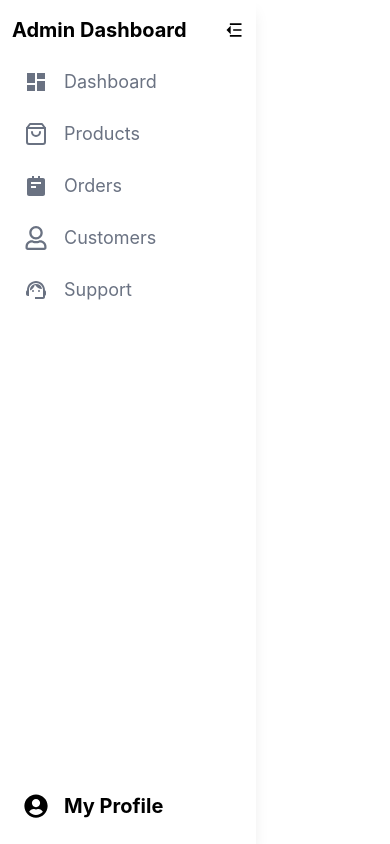
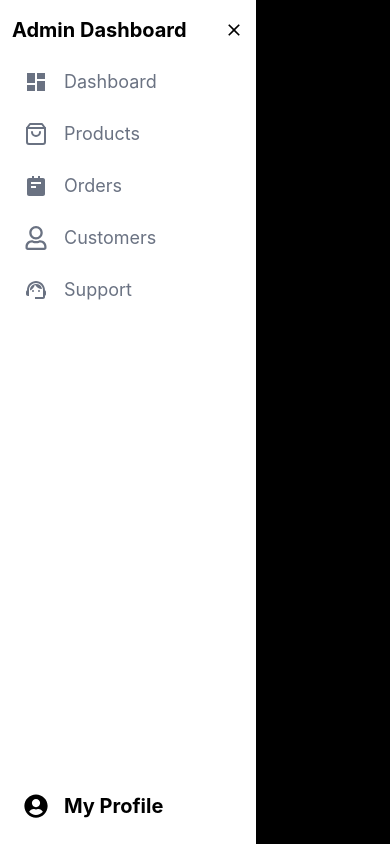
Before and after one commit to PratishBuzzra/Admin-Dashboard, a React (Vite) app: page /dashboard in a window 390 px wide. Built offline with nearby package versions, Linux system fonts and the light colour scheme.

Commit message:
making sidebar and header responsive

```diff
--- a/src/App.tsx
+++ b/src/App.tsx
@@ -1,11 +1,20 @@
-import Sidebar from "./components/Sidebar"
+import { Route, Routes } from "react-router-dom"
+import Layout from "./components/Layout"
+import Dashboard from "./pages/Dashboard"
+
+
 
 
 const App = () => {
   return (
-    <div>
-      <Sidebar />
-    </div>
+
+
+      <Routes>
+        <Route path="/" element={<Layout />}>
+        <Route path='/dashboard' element={<Dashboard />}/>
+        </Route>
+      </Routes>
+
   )
 }
 
--- /dev/null
+++ b/src/components/Header.tsx
@@ -0,0 +1,25 @@
+import { CiDark } from "react-icons/ci";
+import { IoIosNotificationsOutline } from "react-icons/io";
+import { FaSearch } from "react-icons/fa";
+import { CgProfile } from "react-icons/cg";
+const Header = () => {
+  return (
+    <header className="shadow-lg px-4 md:px-8 py-4 md:py-5 ">
+      <div className="flex flex-col md:flex-row justify-between items-center">
+        <h2 className="md:text-xl text-lg font-bold md:mb-0 mb-2">Welcome Back Pratish</h2>
+        <div className="flex items-center gap-6">
+            <div className="flex gap-6 md:text-xl text-lg">
+            <button><CiDark /></button>
+            <button><FaSearch /></button>
+            <button><IoIosNotificationsOutline /></button>
+            </div>
+            <div>
+                <CgProfile size={28}/>
+            </div>
+        </div>
+      </div>
+    </header>
+  )
+}
+
+export default Header
--- /dev/null
+++ b/src/components/Layout.tsx
@@ -0,0 +1,21 @@
+
+import Sidebar from "./Sidebar"
+import Header from "./Header";
+import { Outlet } from "react-router-dom";
+
+const Layout = () => {
+  return (
+    <div className="flex min-h-screen">
+
+        <Sidebar />
+        <div className="flex-1 overflow-hidden ">
+            <Header />
+        <main className="flex-1 p-4 ">
+           <Outlet />
+        </main>
+      </div>
+    </div>
+  )
+}
+
+export default Layout
--- a/src/components/Sidebar.tsx
+++ b/src/components/Sidebar.tsx
@@ -15,28 +15,36 @@ const sideItems = [
   {id:5, to: '/support', icon: <MdSupportAgent size={24} />, label: 'Support' },
 ];
 const Sidebar = () => {
-    const [open, setOpen] = useState<Boolean>(true)
+    const [open, setOpen] = useState<boolean>(true)
 
   return (
-    <aside className={`fixed top-0 left-0 z-50  h-screen shadow-lg transition-transform px-3 py-4 flex flex-col ${open ? 'w-64' : 'w-18'}`}>
+    <>
+    {
+        open && (
+            <div className="fixed top-0 left-64 right-0 bottom-0 bg-black md:hidden z-50" onClick={()=>setOpen(false)}
+            />
+        )
+    }
+    <aside className={`h-screen shadow-lg transition-transform px-3 py-4 flex flex-col  ${open ? 'w-64' : 'w-20 '} md:w-64`}>
         <div className="flex items-center justify-between ">
-            <h1 className={`text-xl font-bold ${open ? 'block' : 'hidden'}`} >Admin Dashboard</h1>
-            <button onClick={()=>setOpen(!open)} className="text-xl font-bold cursor-pointer"> {open ? <RiMenuFold3Fill /> : <IoMdClose size={24} className="ml-3"/>} </button>
+            <h1 className={`text-xl font-bold ${open ? 'block' : 'hidden'} md:block`} >Admin Dashboard</h1>
+            <button onClick={()=>setOpen(!open)} className="text-xl font-bold cursor-pointer md:hidden"> {open ? <IoMdClose />: <RiMenuFold3Fill size={24} className="ml-3"/> } </button>
         </div>
         <ul className="flex-1 space-y-6 pt-6 text-gray-500">
             {sideItems.map((item)=>(
                 <NavLink key={item.id} to={item.to} className="flex items-center gap-4 px-3 ">
                     <span>{item.icon}</span>
-                    <h3 className={`text-lg ${open ? 'block' : 'hidden'}`}>{item.label}</h3>
+                    <h3 className={`text-lg ${open ? 'block' : 'hidden'} md:block`}>{item.label}</h3>
                 </NavLink>
             ))}
         </ul>
         <div className="flex px-3 py-2 items-center gap-4 ">
             <span><FaUserCircle size={24}/></span>
-            <h3 className={`font-bold text-xl ${open ? 'block' : 'hidden'}`}>My Profile</h3>
+            <h3 className={`font-bold text-xl ${open ? 'block' : 'hidden'} md:block` }>My Profile</h3>
         </div>
 
     </aside>
+    </>
   )
 }
 
--- /dev/null
+++ b/src/pages/Dashboard.tsx
@@ -0,0 +1,10 @@
+
+const Dashboard = () => {
+  return (
+    <div>
+      dashboard
+    </div>
+  )
+}
+
+export default Dashboard
```
